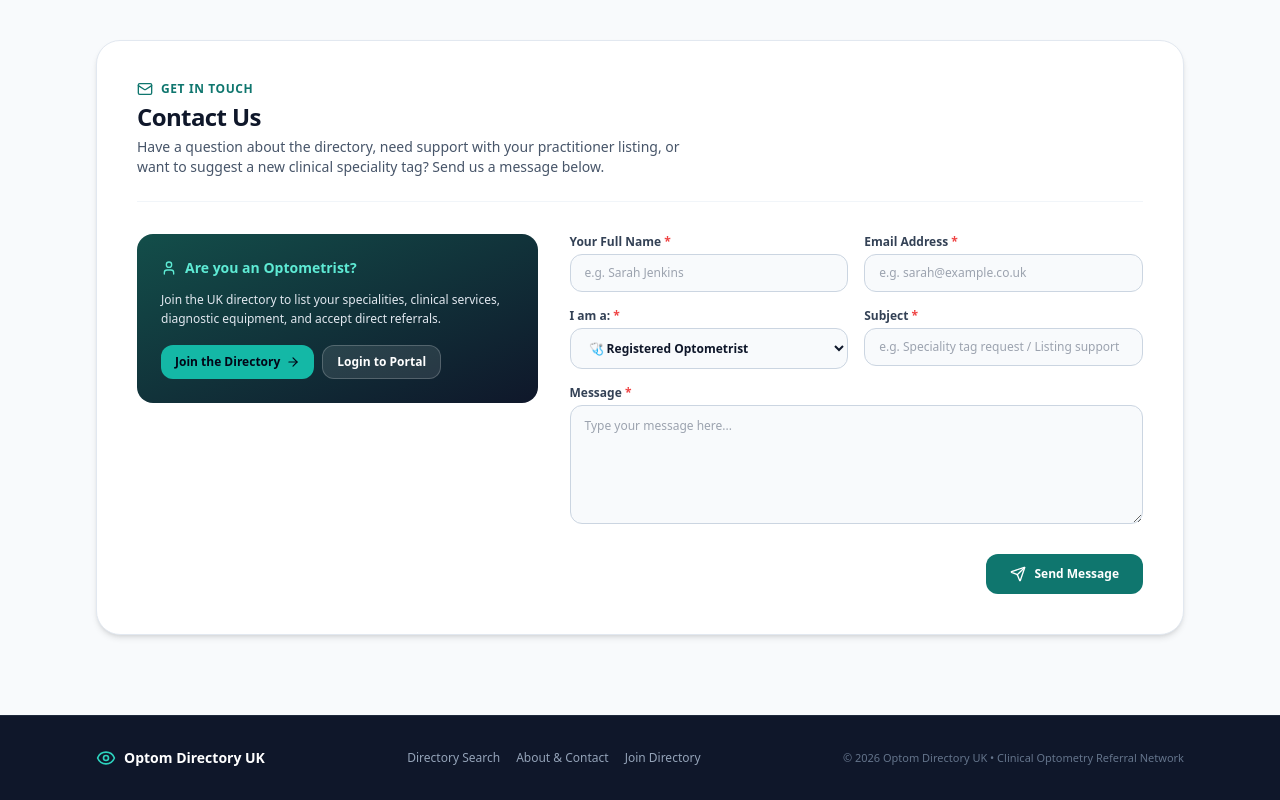
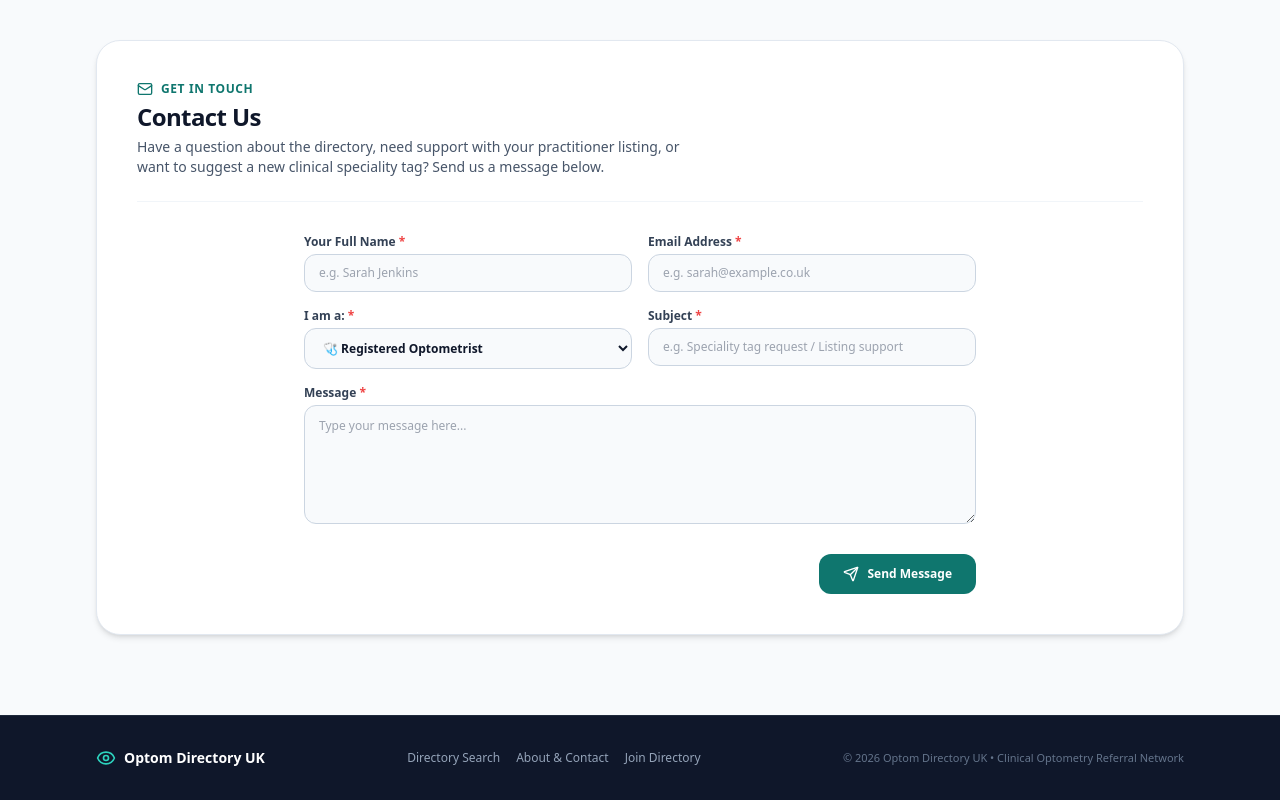
Before and after one commit to kklchv-wq/optomdirectory, a Next.js app: page /about in a window 1280 px wide. Shown: the part 810-1610 px from the top of the page. Built offline with nearby package versions, Linux system fonts and the light colour scheme; no server answers; the database is empty.

Commit message:
Remove Practitioner Callout Box from About Us page

```diff
--- a/src/app/about/page.tsx
+++ b/src/app/about/page.tsx
@@ -164,40 +164,9 @@ export default function AboutPage() {
             </div>
           </div>
 
-          <div className="grid grid-cols-1 lg:grid-cols-12 gap-8">
-            {/* Contact Information & Support Cards */}
-            <div className="lg:col-span-5 space-y-6">
-
-
-              {/* Practitioner Callout Box */}
-              <div className="bg-gradient-to-br from-teal-900 to-slate-900 text-white p-6 rounded-2xl space-y-3">
-                <h4 className="text-sm font-extrabold flex items-center gap-2 text-teal-300">
-                  <User className="w-4 h-4" />
-                  <span>Are you an Optometrist?</span>
-                </h4>
-                <p className="text-xs text-slate-200 leading-relaxed">
-                  Join the UK directory to list your specialities, clinical services, diagnostic equipment, and accept direct referrals.
-                </p>
-                <div className="pt-1 flex flex-wrap gap-2">
-                  <Link
-                    href="/auth/signup"
-                    className="inline-flex items-center gap-1.5 px-3.5 py-2 bg-teal-500 hover:bg-teal-400 text-slate-950 font-bold text-xs rounded-xl transition-all"
-                  >
-                    <span>Join the Directory</span>
-                    <ArrowRight className="w-3.5 h-3.5" />
-                  </Link>
-                  <Link
-                    href="/auth/login"
-                    className="inline-flex items-center gap-1.5 px-3.5 py-2 bg-white/10 hover:bg-white/20 text-white font-semibold text-xs rounded-xl transition-all border border-white/20"
-                  >
-                    <span>Login to Portal</span>
-                  </Link>
-                </div>
-              </div>
-            </div>
-
+          <div className="max-w-2xl mx-auto">
             {/* Interactive Contact Form */}
-            <div className="lg:col-span-7">
+            <div>
               {successMsg ? (
                 <div className="bg-emerald-50 border-2 border-emerald-300 rounded-2xl p-6 text-center space-y-3">
                   <div className="w-12 h-12 rounded-full bg-emerald-100 text-emerald-700 flex items-center justify-center mx-auto">
```
